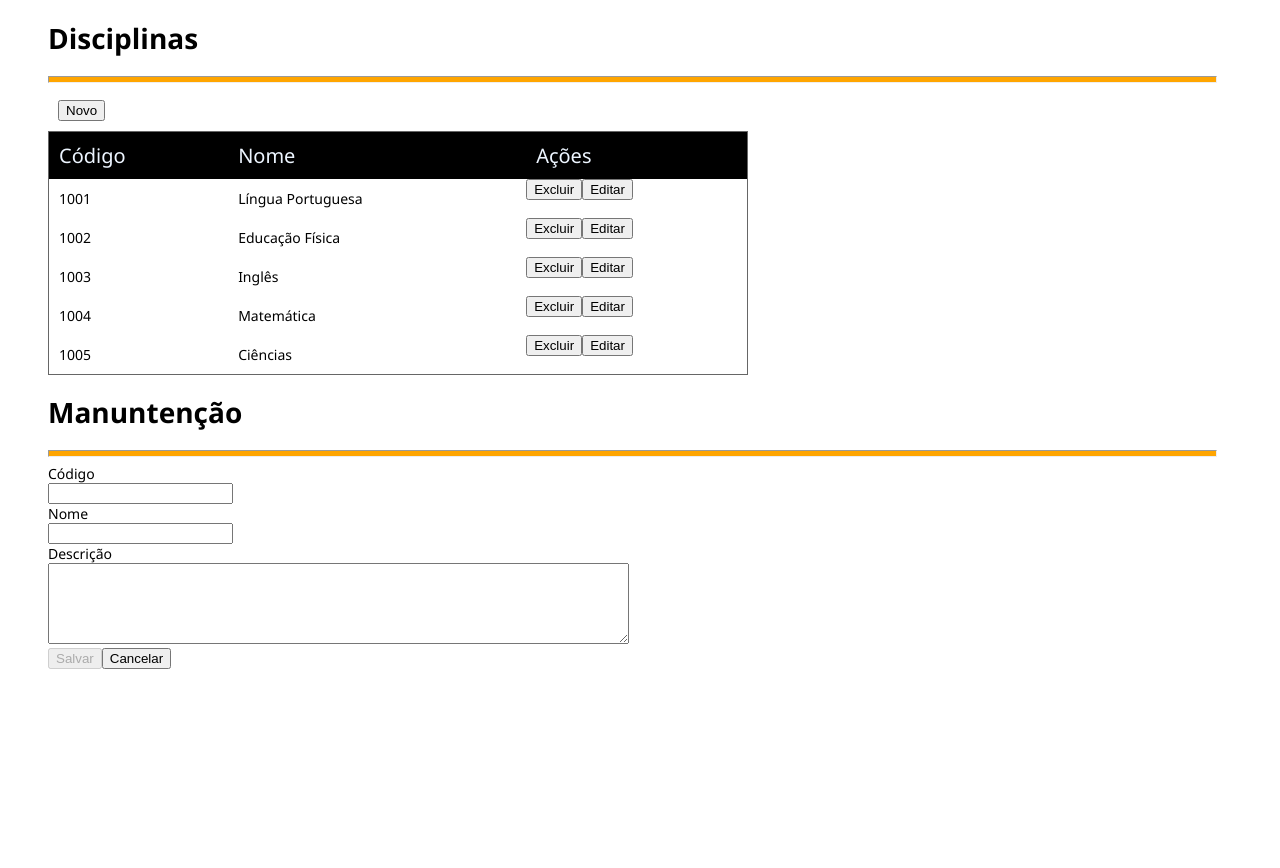
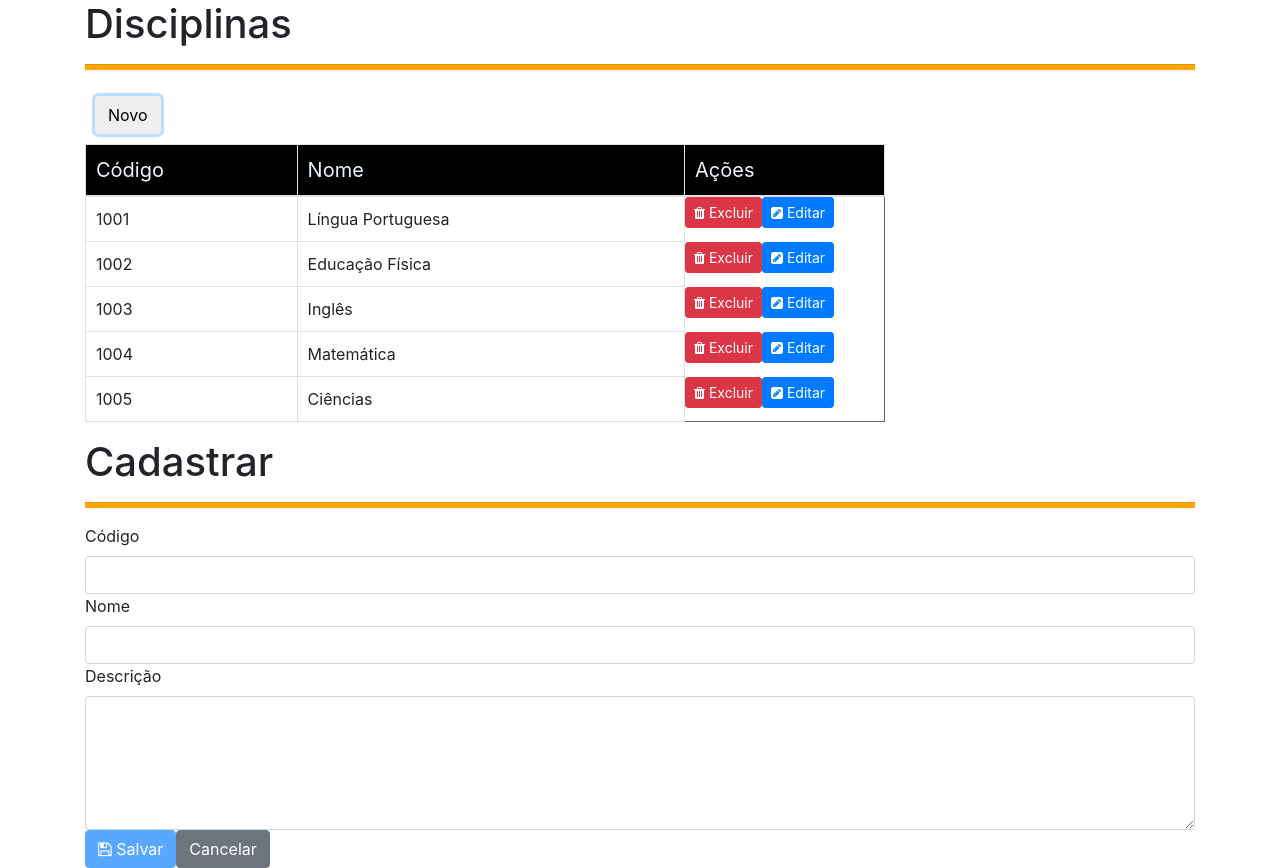
Before and after one commit to murielsouza/escola-app-lpweb, an Angular app: page / in a window 1280 px wide. Both pictures are taken after a click on the element "Novo". Before the commit the page ends 800 px from the top, so only its background shows below. Built offline with nearby package versions, Linux system fonts and the light colour scheme.

Commit message:
adicionado conteuudo bootstrap

```diff
--- a/src/app/app.component.css
+++ b/src/app/app.component.css
@@ -35,6 +35,7 @@ thead.line1{
     font-size: 20px;
 }
 
+/* Outros estilos */
 .selecionado {
     font-weight: bold;
 }
--- a/src/app/app.component.html
+++ b/src/app/app.component.html
@@ -1,22 +1,24 @@
 <!-- Template HTML-->
-<div class="h1">
+<div class="h1" class="container">
   <h1>Disciplinas</h1> <hr>
     <td><button (click)="selecionar(true)" class="btn">Novo</button> </td>
-  <table>
+  <table class="table table-hover table-bordered">
     <thead class="line1">
       <th>Código</th>
       <th>Nome</th>
-      <th>Ações</th>
+      <th width="200">Ações</th>
     </thead>
     <tbody>
       <tr *ngFor = "let disciplina of disciplinas">
         <td id="detail">{{disciplina.codigo}}</td>
         <td (click)="detalhes(disciplina)"> {{disciplina.nome}}</td>
-          <button (click)="excluir(disciplina)" class="btnExcluir">
+          <button (click)="excluir(disciplina)"  class="btn btn-sm btn-danger">
+            <i class="fa fa-trash"></i>
             Excluir
           </button>
-          <button (click)="editar(disciplina)" (click)="selecionar(true)" class="btnAlterar">
-            Editar
+          <button (click)="editar(disciplina)" (click)="selecionar(true)" class="btn btn-sm btn-primary">
+              <i class="fa fa-pencil-square"></i>
+              Editar
           </button>
       </tr>
     </tbody>
@@ -33,26 +35,27 @@
   </li>
 </ul>
 
-<h1>Manuntenção</h1> <hr> <!-- Formulário para edição/adição de novas disciplinas -->
+<h1>Cadastrar</h1> <hr> <!-- Formulário para edição/adição de novas disciplinas -->
 
   <form *ngIf="selecionado == true" #cadastro="ngForm" (submit)="salvar()">
     <div>
       <label for="codigo">Código</label><br>
-      <input type="number" id="codigo" name="codigo" [(ngModel)]="codigo" required>
+      <input type="number" id="codigo" name="codigo" [(ngModel)]="codigo" required class="form-control">
     </div>
     <div>
       <label for="nome">Nome</label><br>
-      <input type="text" id="nome" name="nome" [(ngModel)]="nome" required>
+      <input type="text" id="nome" name="nome" [(ngModel)]="nome" required class="form-control">
     </div>
     <div>
       <label for="descricao">Descrição</label><br>
       <textarea id="descricao" name="descricao" [(ngModel)]="descricao"
-        cols="70" rows="5">
+        cols="70" rows="5" class="form-control">
       </textarea>
     </div>
     <button type="submit" class="btn btn-primary" [disabled]="!cadastro.valid">
-      Salvar
+        <i class="fa fa-save"></i>
+        Salvar
     </button>
-    <button type="reset" (click)="cancelar()">Cancelar</button>
+    <button type="reset" (click)="cancelar()" class="btn btn-secondary">Cancelar</button>
   </form>
 </div>
```
Also changed, not shown: package.json (+7 -2 lines), .angular-cli.json.
